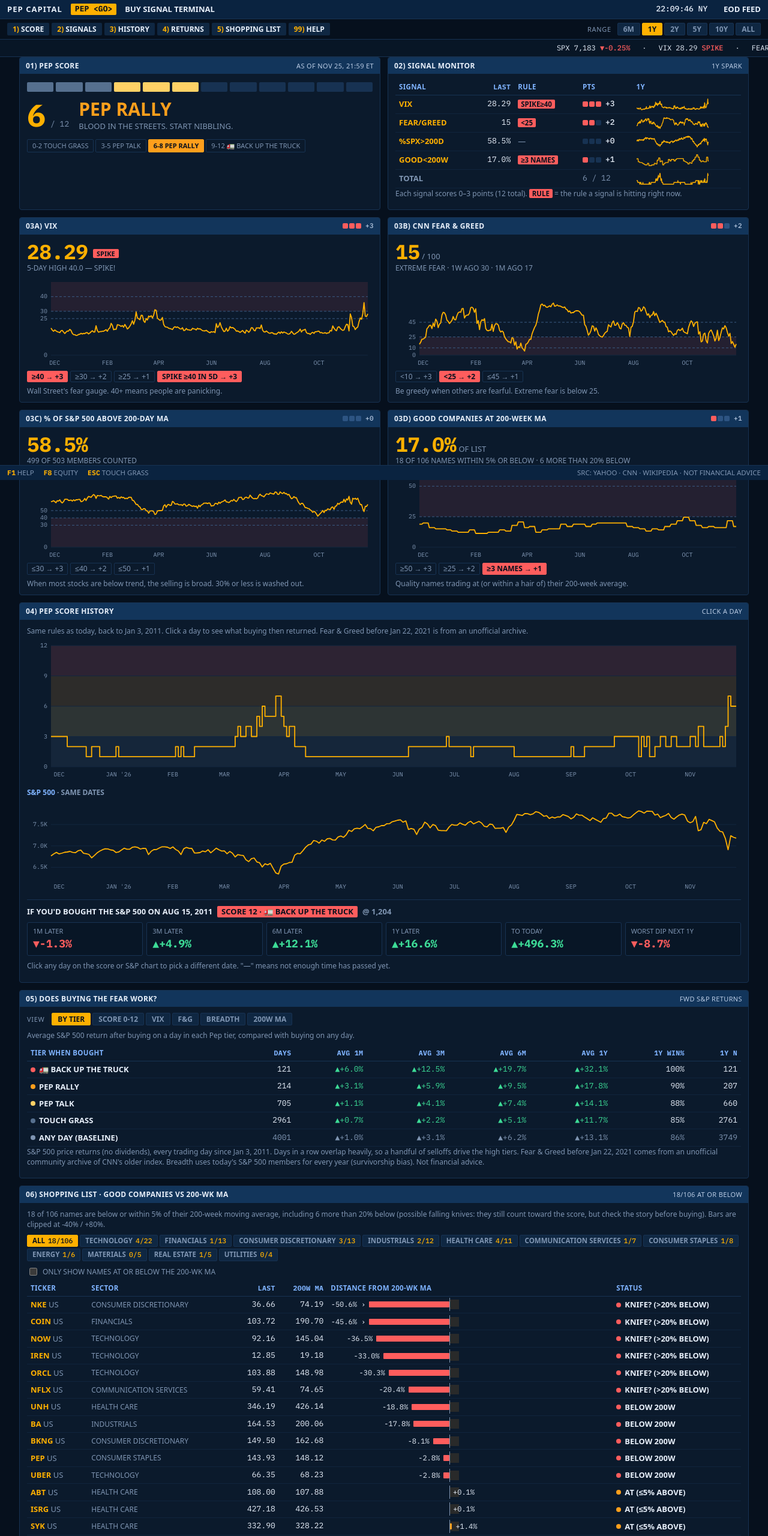
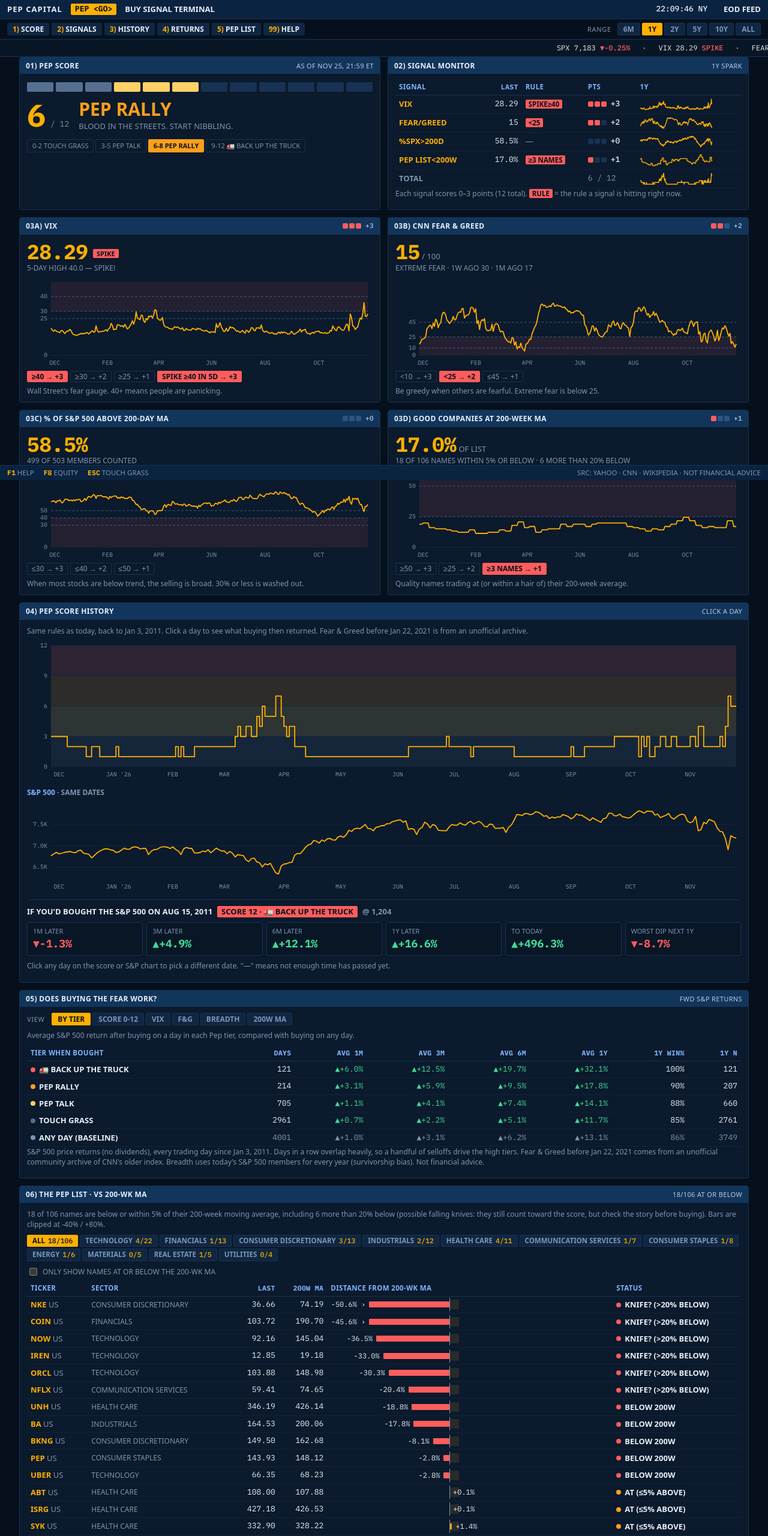
Before and after one commit to will-england/pep-cap-indicator, a plain HTML site: page site/index.html in a window 1280 px wide. Shown: the top 2560 px of the page at 60% size. Drawn offline with Linux system fonts and the light colour scheme.

Commit message:
Rename "good companies" to The Pep List; refresh README
README now covers the terminal layout panel by panel, URL options
(?range=, ?stats=), the two-job workflow, the 3-name rule, sector tags,
and new data caveats.

Co-Authored-By: Claude Opus 5.5 <noreply@anthropic.com>

```diff
--- a/site/app.js
+++ b/site/app.js
@@ -50,7 +50,7 @@
     vix:        { code: "VIX",        key: "vix",     fmt: (v) => v.toFixed(2), unit: "",          yMin: 0, yMax: (h) => Math.max(50, ...h.filter((v) => v != null)) },
     fear_greed: { code: "FEAR/GREED", key: "fng",     fmt: (v) => v.toFixed(0), unit: " / 100",    yMin: 0, yMax: () => 100 },
     breadth:    { code: "%SPX>200D",  key: "breadth", fmt: (v) => v.toFixed(1) + "%", unit: "",   yMin: 0, yMax: () => 100 },
-    wma200:     { code: "GOOD<200W",  key: "wma",     fmt: (v) => v.toFixed(1) + "%", unit: " OF LIST", yMin: 0, yMax: (h) => Math.max(60, ...h.filter((v) => v != null)) },
+    wma200:     { code: "PEP LIST<200W", key: "wma",     fmt: (v) => v.toFixed(1) + "%", unit: " OF LIST", yMin: 0, yMax: (h) => Math.max(60, ...h.filter((v) => v != null)) },
   };
   const levelVal = (l) => l.min ?? l.max ?? l.below ?? l.above;
   const levelText = (l) => {
@@ -372,7 +372,7 @@
     });
   }
 
-  // ---------- 06 shopping list ----------
+  // ---------- 06 the Pep List ----------
   const near = D.near_pct, knife = D.knife_pct ?? 20;
   const DMIN = -40, DMAX = 80;
   const pos = (v) => ((Math.max(DMIN, Math.min(DMAX, v)) - DMIN) / (DMAX - DMIN)) * 100;
@@ -471,7 +471,7 @@
       <li><b>VIX</b>: Wall Street's fear gauge. High readings, or a spike above 40, score points.</li>
       <li><b>CNN Fear &amp; Greed</b>: extreme fear (below 25) scores points.</li>
       <li><b>% of S&amp;P 500 above its 200-day MA</b>: when 30% or fewer are, the selling is broad.</li>
-      <li><b>Good companies at their 200-week MA</b>: how much of our quality watchlist is trading at, or below, its 4-year average.</li>
+      <li><b>The Pep List at its 200-week MA</b>: how much of our hand-picked watchlist is trading at, or below, its 4-year average.</li>
     </ul>
     <h3>Tiers</h3><ul>${tierLines}</ul>
     <h3>Data</h3>
--- a/site/index.html
+++ b/site/index.html
@@ -26,7 +26,7 @@
     <a href="#p-signals"><b>2)</b> SIGNALS</a>
     <a href="#p-history"><b>3)</b> HISTORY</a>
     <a href="#p-returns"><b>4)</b> RETURNS</a>
-    <a href="#p-shop"><b>5)</b> SHOPPING LIST</a>
+    <a href="#p-shop"><b>5)</b> PEP LIST</a>
     <a href="#p-help"><b>99)</b> HELP</a>
     <span class="sp"></span>
     <span class="range-lbl">RANGE</span>
@@ -89,7 +89,7 @@
     </section>
 
     <section class="panel" id="p-shop">
-      <h2>06) SHOPPING LIST · GOOD COMPANIES VS 200-WK MA <small id="wl-count"></small></h2>
+      <h2>06) THE PEP LIST · VS 200-WK MA <small id="wl-count"></small></h2>
       <div class="body">
         <p class="note" id="wl-summary"></p>
         <div id="sector-chips" class="chips" role="group" aria-label="Filter by sector"></div>
--- a/site/style.css
+++ b/site/style.css
@@ -165,7 +165,7 @@ tr.base td { border-top: 1px solid var(--line); color: var(--text-2); }
 .tile span { display: block; color: var(--text-2); font-size: 11px; }
 .tile b { font-family: var(--mono); font-size: 18px; font-weight: 600; }
 
-/* ---------- 06 shopping list ---------- */
+/* ---------- 06 the Pep List ---------- */
 .chips { display: flex; flex-wrap: wrap; gap: 3px; margin: 6px 0 8px; }
 .chips button { font: inherit; font-size: 11.5px; font-weight: 600; text-transform: uppercase; border: 1px solid var(--line); background: var(--surface-2); color: var(--text-2); padding: 1px 8px; border-radius: 2px; cursor: pointer; }
 .chips button:hover { color: var(--text); }
```
Also changed, not shown: 2 other files.
